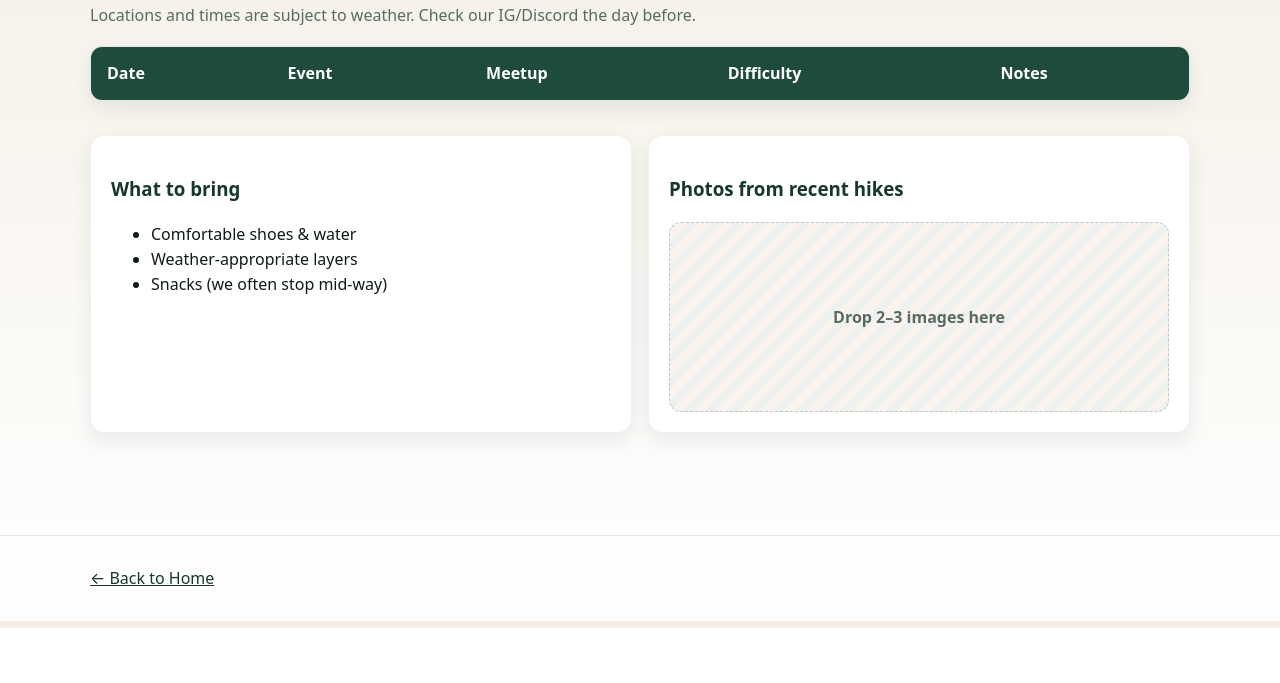
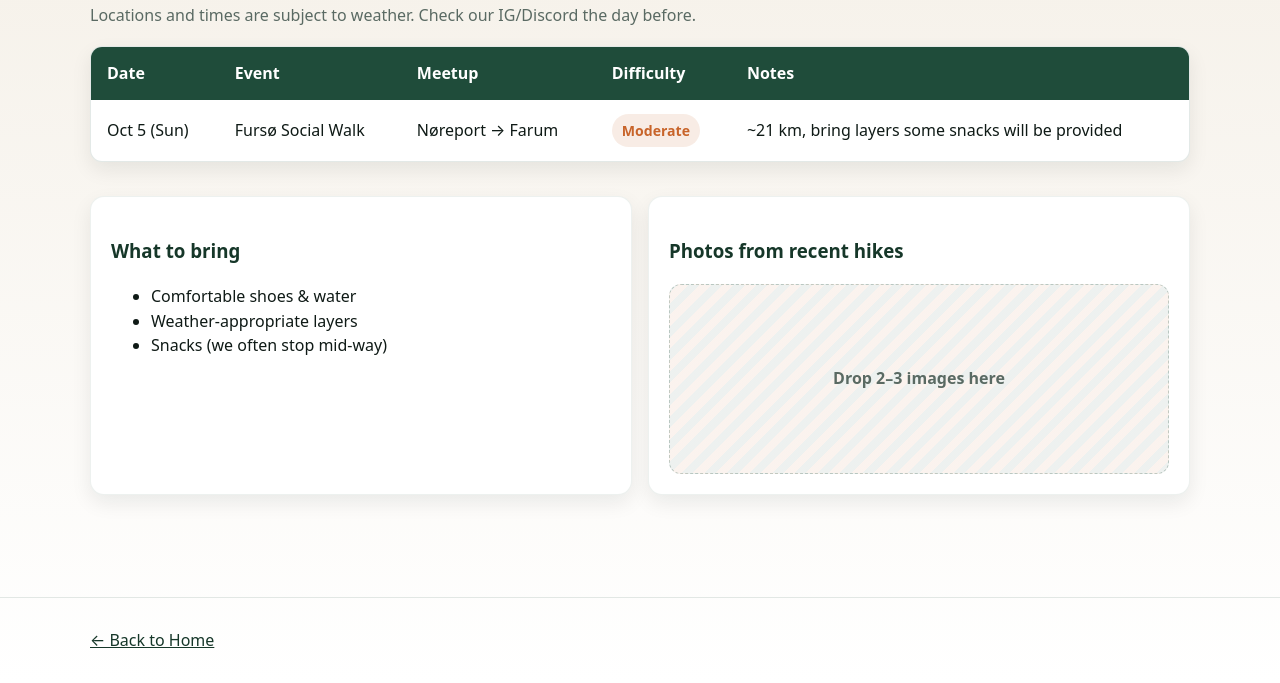
Before and after one commit to Lukas-14/TrekIT, a plain HTML site: page schedule.html in a window 1280 px wide. Shown: the part 172-855 px from the top of the page. Before the commit the page ends 800 px from the top, so only its background shows below. Drawn offline with Linux system fonts and the light colour scheme.

Commit message:
Updated schedual

```diff
--- a/schedule.html
+++ b/schedule.html
@@ -43,14 +43,15 @@
         </thead>
         <tbody>
           <!-- Example rows — replace with real events -->
+
+          <tr>
+            <td>Oct 5 (Sun)</td>
+            <td>Fursø Social Walk</td>
+            <td>Nøreport → Farum</td>
+            <td><span class="badge">Moderate</span></td>
+            <td>~21 km, bring layers some snacks will be provided</td>
+          </tr>
           <!--
-          <tr>
-            <td>Sep 14 (Sat)</td>
-            <td>Amager Fælled Social Walk</td>
-            <td>ITU Atrium → Metro DR Byen</td>
-            <td><span class="badge">Easy</span></td>
-            <td>~6 km, dogs welcome</td>
-          </tr>
           <tr>
             <td>Sep 28 (Sat)</td>
             <td>Dyrehaven Red Deer Hike</td>
```
